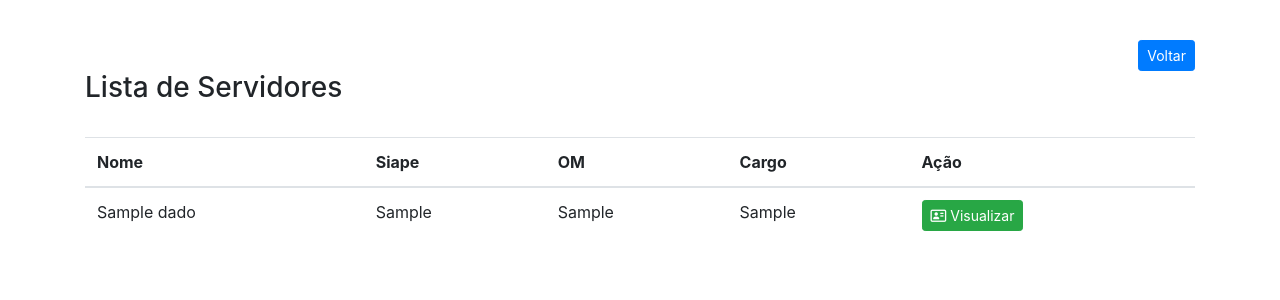
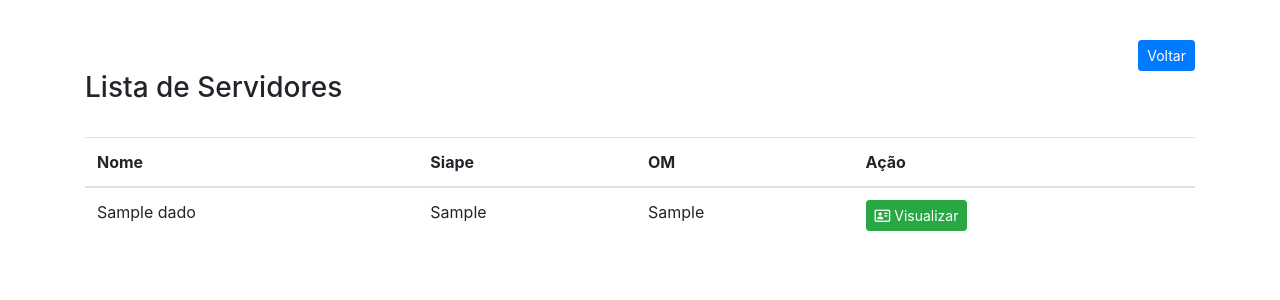
Before and after one commit to aimeemalzac/Cadastro-DCTA, a PHP site: page /_listar.php in a window 1280 px wide. Shown: the top 300 px of the page. Run offline with PHP 8.4, Linux system fonts and the light colour scheme; the visitor is signed in with stand-in values (Sample User, id 1); tables that the repository leaves empty or names only in its code hold one stand-in row (values such as "Sample post"); data that the repository does not hold is empty; some libraries are stand-ins or nearby versions.

Commit message:
_listar.php

```diff
--- a/_listar.php
+++ b/_listar.php
@@ -47,7 +47,6 @@ $nivel_usuario = $array['nivel_usuario'];
 		      <th scope="col">Nome</th>
 		      <th scope="col">Siape</th>
 		      <th scope="col">OM</th>
-		      <th scope="col">Cargo</th>
 		      <th scope="col">Ação</th>
 
 		    </tr>
@@ -152,8 +151,6 @@ $nivel_usuario = $array['nivel_usuario'];
 
 		 		<td><?php echo $om ?></td>
 
-		 		<td><?php echo $cargo ?></td>
-
 		 		<td>
 
 		 			<a class="btn btn-success btn-sm" href="visualizar.php?id=<?php echo $id ?>" role="button"><i class="far fa-address-card"></i>&nbsp;Visualizar</a>
```
